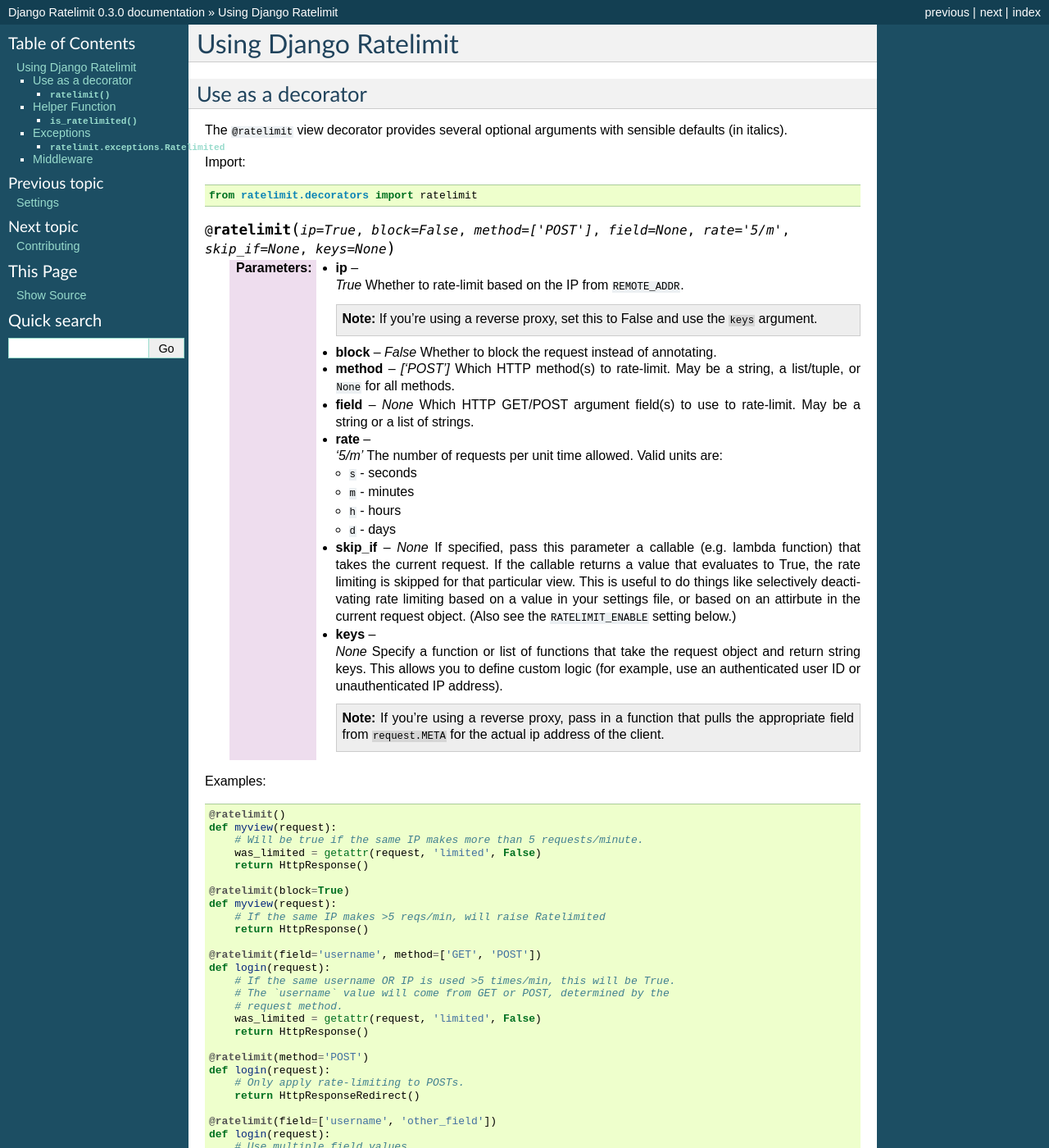
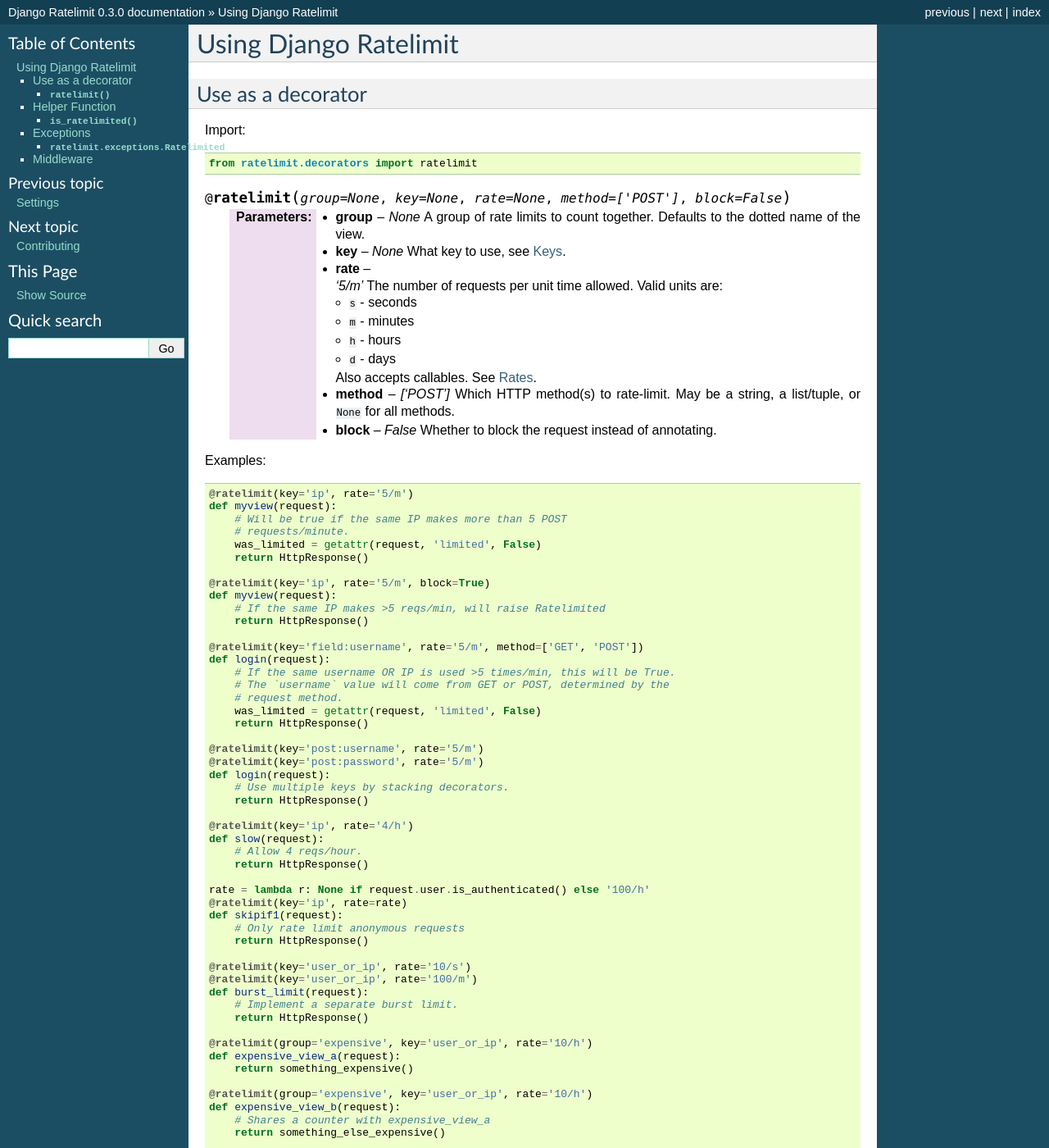
Before and after one commit to jsocol/django-ratelimit, a Sphinx documentation site: the page built from docs/usage.rst, in a window 1280 px wide and 1400 px high. Shown: the whole window at 82% size. Built offline with Sphinx 7.4.7, drawn with Linux system fonts in a browser that asks for light colours; some of the changed text lies outside the part shown.

Commit message:
Update docs for new style

```diff
--- a/docs/usage.rst
+++ b/docs/usage.rst
@@ -8,80 +8,54 @@
 Use as a decorator
 ==================
 
-The ``@ratelimit`` view decorator provides several optional arguments
-with sensible defaults (in italics).
-
 Import::
 
     from ratelimit.decorators import ratelimit
 
 
-.. py:decorator:: ratelimit(ip=True, block=False, method=['POST'], field=None, rate='5/m', skip_if=None, keys=None)
+.. py:decorator:: ratelimit(group=None, key=None, rate=None, method=['POST'], block=False)
 
-   :arg ip:
-       *True* Whether to rate-limit based on the IP from ``REMOTE_ADDR``.
+   :arg group:
+       *None* A group of rate limits to count together. Defaults to the
+       dotted name of the view.
 
-       .. Note::
-
-          If you're using a reverse proxy, set this to False and use
-          the ``keys`` argument.
-
-   :arg block:
-       *False* Whether to block the request instead of annotating.
-
-   :arg method:
-        *['POST']* Which HTTP method(s) to rate-limit. May be a string, a
-        list/tuple, or ``None`` for all methods.
-
-   :arg field:
-        *None* Which HTTP GET/POST argument field(s) to use to
-        rate-limit. May be a string or a list of strings.
+   :arg key:
+       *None* What key to use, see :ref:`Keys <keys-chapter>`.
 
    :arg rate:
-        *'5/m'* The number of requests per unit time allowed. Valid units are:
+        *'5/m'* The number of requests per unit time allowed. Valid
+        units are:
 
         * ``s`` - seconds
         * ``m`` - minutes
         * ``h`` - hours
         * ``d`` - days
 
-   :arg skip_if:
-        *None* If specified, pass this parameter a callable
-        (e.g. lambda function) that takes the current request. If the
-        callable returns a value that evaluates to True, the rate
-        limiting is skipped for that particular view. This is useful
-        to do things like selectively deactivating rate limiting based
-        on a value in your settings file, or based on an attirbute in
-        the current request object. (Also see the ``RATELIMIT_ENABLE``
-        setting below.)
+        Also accepts callables. See :ref:`Rates <rates-chapter>`.
 
-   :arg keys:
-        *None* Specify a function or list of functions that take the
-        request object and return string keys. This allows you to
-        define custom logic (for example, use an authenticated user ID
-        or unauthenticated IP address).
+   :arg method:
+        *['POST']* Which HTTP method(s) to rate-limit. May be a string, a
+        list/tuple, or ``None`` for all methods.
 
-        .. Note::
-
-           If you're using a reverse proxy, pass in a function that
-           pulls the appropriate field from ``request.META`` for the
-           actual ip address of the client.
+   :arg block:
+       *False* Whether to block the request instead of annotating.
 
 
 Examples::
 
-    @ratelimit()
+    @ratelimit(key='ip', rate='5/m')
     def myview(request):
-        # Will be true if the same IP makes more than 5 requests/minute.
+        # Will be true if the same IP makes more than 5 POST
+        # requests/minute.
         was_limited = getattr(request, 'limited', False)
         return HttpResponse()
 
-    @ratelimit(block=True)
+    @ratelimit(key='ip', rate='5/m', block=True)
     def myview(request):
         # If the same IP makes >5 reqs/min, will raise Ratelimited
         return HttpResponse()
 
-    @ratelimit(field='username', method=['GET', 'POST'])
+    @ratelimit(key='field:username', rate='5/m', method=['GET', 'POST'])
     def login(request):
         # If the same username OR IP is used >5 times/min, this will be True.
         # The `username` value will come from GET or POST, determined by the
@@ -89,51 +63,47 @@
         was_limited = getattr(request, 'limited', False)
         return HttpResponse()
 
-    @ratelimit(method='POST')
+    @ratelimit(key='post:username', rate='5/m')
+    @ratelimit(key='post:password', rate='5/m')
     def login(request):
-        # Only apply rate-limiting to POSTs.
-        return HttpResponseRedirect()
-
-    @ratelimit(field=['username', 'other_field'])
-    def login(request):
-        # Use multiple field values.
+        # Use multiple keys by stacking decorators.
         return HttpResponse()
 
-    @ratelimit(rate='4/h')
+    @ratelimit(key='ip', rate='4/h')
     def slow(request):
         # Allow 4 reqs/hour.
         return HttpResponse()
 
-    @ratelimit(skip_if=lambda request: getattr(request, 'some_attribute', False))
+    rate = lambda r: None if request.user.is_authenticated() else '100/h'
+    @ratelimit(key='ip', rate=rate)
     def skipif1(request):
-        # Conditionally skip rate limiting (example 1)
+        # Only rate limit anonymous requests
         return HttpResponse()
 
-    @ratelimit(skip_if=lambda request: settings.MYAPP_DEACTIVATE_RATE_LIMITING)
-    def skipif2(request):
-        # Conditionally skip rate limiting (example 2)
+    @ratelimit(key='user_or_ip', rate='10/s')
+    @ratelimit(key='user_or_ip', rate='100/m')
+    def burst_limit(request):
+        # Implement a separate burst limit.
         return HttpResponse()
 
-    @ratelimit(keys=lambda x: 'min', rate='1/m')
-    @ratelimit(keys=lambda x: 'hour', rate='10/h')
-    @ratelimit(keys=lambda x: 'day', rate='50/d')
+    @ratelimit(group='expensive', key='user_or_ip', rate='10/h')
+    def expensive_view_a(request):
+        return something_expensive()
+
+    @ratelimit(group='expensive', key='user_or_ip', rate='10/h')
+    def expensive_view_b(request):
+        # Shares a counter with expensive_view_a
+        return something_else_expensive()
+
+    @ratelimit(key='header:x-cluster-client-ip')
     def post(request):
-        # Stack them.
-        # Note: once a decorator limits the request, the ones after
-        # won't count the request for limiting.
+        # Uses the X-Cluster-Client-IP header value.
         return HttpResponse()
 
-    @ratelimit(ip=False,
-               keys=lambda req: req.META.get('HTTP_X_CLUSTER_CLIENT_IP',
-                                             req.META['REMOTE_ADDR']))
-    def post(request):
-        # This will use the HTTP_X_CLUSTER_CLIENT_IP and default to
-        # REMOTE_ADDR if that's not set. This is how you'd set up your
-        # rate limiting if you're behind a reverse proxy.
-        #
-        # It's important to set ip to False here. Otherwise it'll use
-        # limit on EITHER HTTP_X_CLUSTER_CLIENT_IP or REMOTE_ADDR and
-        # the end result is that everything will be throttled.
+    @ratelimit(key=lambda r: r.META.get('HTTP_X_CLUSTER_CLIENT_IP',
+                                        r.META['REMOTE_ADDR'])
+    def myview(request):
+        # Use `X-Cluster-Client-IP but fall back to REMOTE_ADDR.
         return HttpResponse()
 
 
@@ -149,33 +119,35 @@
     from ratelimit.helpers import is_ratelimited
 
 
-.. py:function:: is_ratelimited(request, increment=False, ip=True, method=['POST'], field=None, rate='5/m', keys=None)
+.. py:function:: is_ratelimited(request, group=None, key=None, rate=None, method=['POST'])
 
    :arg request:
-       (Required) The request object.
+       *None* The HTTPRequest object.
 
-   :arg increment:
-       *False* Whether to increment the count.
+   :arg group:
+       *None* A group of rate limits to count together. Defaults to the
+       dotted name of the view.
 
-   :arg ip:
-       *True* Whether to rate-limit based on the IP.
+   :arg key:
+       *None* What key to use, see :ref:`Keys <keys-chapter>`.
+
+   :arg rate:
+       *'5/m'* The number of requests per unit time allowed. Valid
+       units are:
+
+       * ``s`` - seconds
+       * ``m`` - minutes
+       * ``h`` - hours
+       * ``d`` - days
+
+       Also accepts callables. See :ref:`Rates <rates-chapter>`.
 
    :arg method:
        *['POST']* Which HTTP method(s) to rate-limit. May be a string, a
        list/tuple, or ``None`` for all methods.
 
-   :arg field:
-       *None* Which HTTP field(s) to use to rate-limit. May be a
-       string or a list.
-
-   :arg rate:
-       *'5/m'* The number of requests per unit time allowed.
-
-   :arg keys:
-       *None* Specify a function or list of functions that take the
-       request object and return string keys. This allows you to
-       define custom logic (for example, use an authenticated user ID
-       or unauthenticated IP address).
+   :arg increment:
+       *True* Whether to increment the count or just check.
 
 
 Exceptions
```
Also changed, not shown: docs/keys.rst (added, +63 -0 lines), docs/rates.rst (added, +56 -0 lines).
